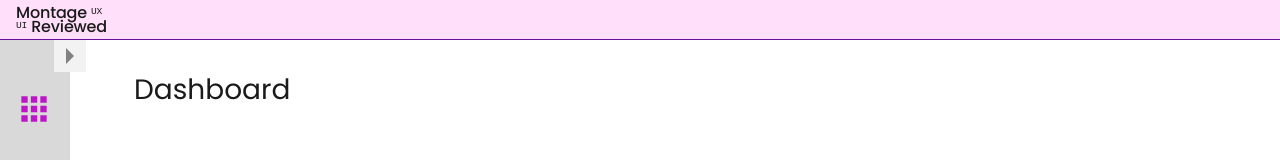
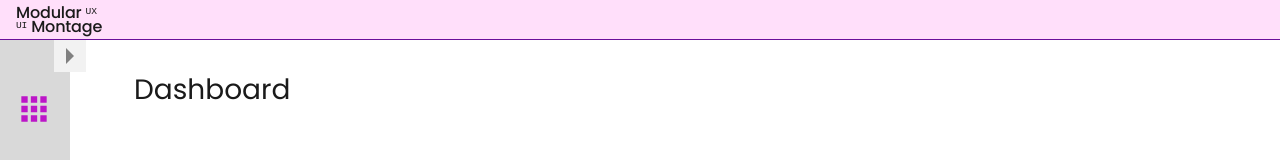
Before and after one commit to k3vnb/modular_montage, a React (Create React App) app: page /dashboard in a window 1280 px wide. Shown: the top 160 px of the page. Built offline with nearby package versions, Linux system fonts and the light colour scheme.

Commit message:
rename brand

```diff
--- a/src/elements/Header/Header.tsx
+++ b/src/elements/Header/Header.tsx
@@ -22,12 +22,12 @@ const Brand = (): JSX.Element => (
     <h1 className="sr-only">UX & UI Montage Reviewed</h1>
     <Stack aria-hidden="true" alignItems="start" justifyContent="center">
       <Stack direction="row" alignItems="center">
-        <StyledTitle mr="4px">Montage</StyledTitle>
+        <StyledTitle mr="4px">Modular</StyledTitle>
         <AdornedText component="span">UX</AdornedText>
       </Stack>
       <Stack direction="row" alignItems="center">
         <AdornedText component="span">UI</AdornedText>
-        <StyledTitle ml="4px">Reviewed</StyledTitle>
+        <StyledTitle ml="4px">Montage</StyledTitle>
       </Stack>
     </Stack>
   </>
```
